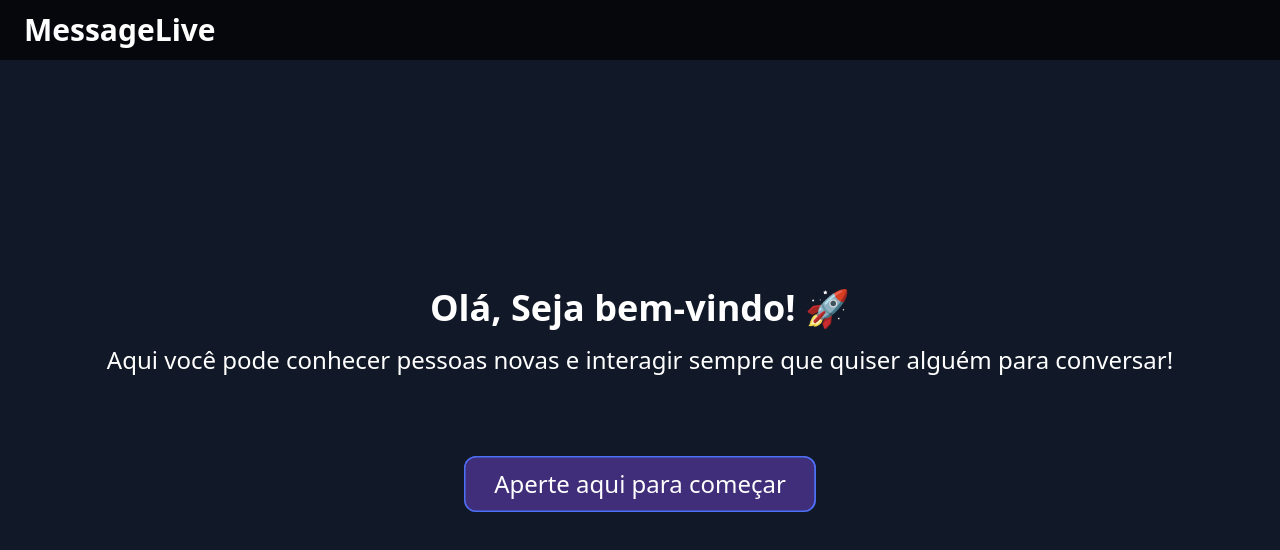
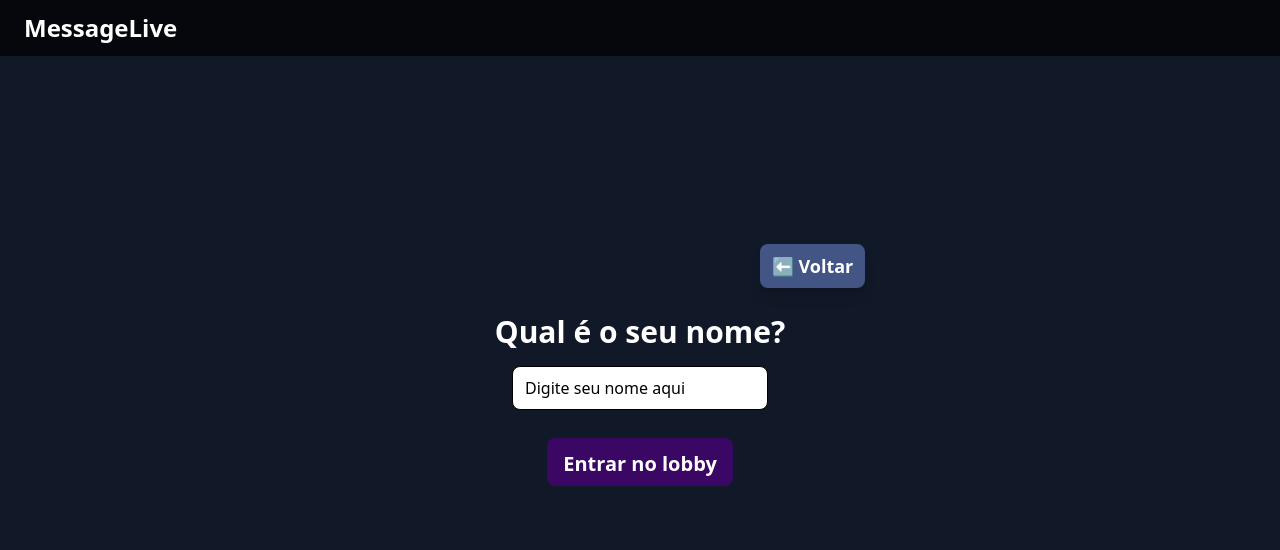
Before and after one commit to DanielQuintela/messageLive_Front-End, a React (Create React App) app: page / in a window 1280 px wide. Both pictures are taken after a click on the button "Aperte aqui para começar". Shown: the top 550 px of the page. Built offline with nearby package versions, Linux system fonts and the light colour scheme.

Commit message:
adição de mais de uma tela na pagina inicial e adição da logo

```diff
--- a/src/index.tsx
+++ b/src/index.tsx
@@ -1,6 +1,6 @@
 import React from 'react'
 import ReactDOM from 'react-dom/client'
-import './global.css' // Importa os estilos do Tailwind
+import './global.css'
 import App from './pages/home'
 
 
--- a/src/pages/home/index.css
+++ b/src/pages/home/index.css
@@ -3,7 +3,7 @@
     display: inline-block;
     padding: 12px 30px; /* Ajuste no padding para centralizar melhor */
     color: white;
-    background: #402E7A;
+    background: #3b0764 ;
     border-radius: 12px;
     cursor: pointer;
     overflow: hidden;
--- a/src/pages/home/index.tsx
+++ b/src/pages/home/index.tsx
@@ -1,28 +1,70 @@
+import { useState } from 'react';
 import './index.css';
 
+
 function App() {
+  const [tela, setTela] = useState<"inicio" | "askName">("inicio");
+  const [nome, setNome] = useState("");
+
     return (
       <>
        <header className="bg-black/70 p-3 absolute top-0 left-0 w-full flex items-center justify-between">
-        <h1 className="text-[#ffffff] ml-3  lg:text-3xl">MessageLive</h1>
+        <h1 className="text-[#ffffff] ml-3  lg:text-2xl">MessageLive</h1>
+        {/* <img src="messageLiveLogo.png" className="w-40 h-36 rounded-tl-3xl" alt='Imagem da logo' /> */}
         </header>
 
-      <div className="flex flex-col items-center justify-center h-screen bg-gray-900 text-white text-center">
-        <h1 className="font-bold">Olá, Seja bem-vindo! 🚀</h1>
-        <p className="mt-4 px-4">
+        <div className="flex flex-col items-center justify-center bg-gray-900 text-white text-center transition-all duration-500 overflow-y-auto h-screen">
+
+          {tela === "inicio" && (
+             <div className="opacity-100 transition-opacity duration-500">
+
+              <h1 className="font-bold ">Olá, Seja bem-vindo! </h1>
+              <p className="mt-4 px-4 text-lg">
                 Aqui você pode conhecer pessoas novas e interagir sempre que quiser alguém para conversar!
               </p>
 
               <div className="flex flex-col items-center">
-        <button className="btnfos-1 mt-20">
+                <button
+                className="btnfos-1 mt-16  font-bold  transition-all duration-300"
+                onClick={() => setTela("askName")}
+                >
                   Aperte aqui para começar
                   <svg>
                     <rect x="0" y="0" fill="none" width="100%" height="100%" />
                   </svg>
                 </button>
               </div>
+            </div>
+          )}
 
+          { tela === "askName" && (
+            <div className="opacity-100 transition-opacity duration-500 flex flex-col items-center relative">
 
+            {/* Abaixo a responsividade em top e right para telas menores e md:top e md:rigth para telas maiores */}
+
+            <button
+              onClick={() => setTela("inicio")}
+              className="absolute top-[-60px] right-[-5px] md:top-[-70px] md:right-[-80px]
+                         bg-[#435585] text-white font-bold text-lg px-3 py-2 rounded-lg shadow-lg "
+            >
+               <span className="text-lg">⬅️</span> Voltar
+              </button>
+              <h1 className="font-bold text-3xl">Qual é o seu nome?</h1>
+              <input
+                type="text"
+                className="mt-4 p-3 text-black rounded-lg w-64 h-11"
+                placeholder="Digite seu nome aqui"
+                value={nome}
+                onChange={(e) => setNome(e.target.value)}
+              />
+              <button
+                className="mt-7 px-4 py-3 h-12 bg-purple-950 hover:bg-purple-900 text-white font-bold rounded-lg transition-all duration-300 text-xl"
+                onClick={() => alert(`Bem-vindo ao lobby, ${nome}!`)}
+              >
+                Entrar no lobby
+              </button>
+            </div>
+          )}
 
         </div>
       </>
```
Also changed, not shown: public/messageLiveLogo.png (added). Lines whose indentation alone changed are shown as unchanged.
